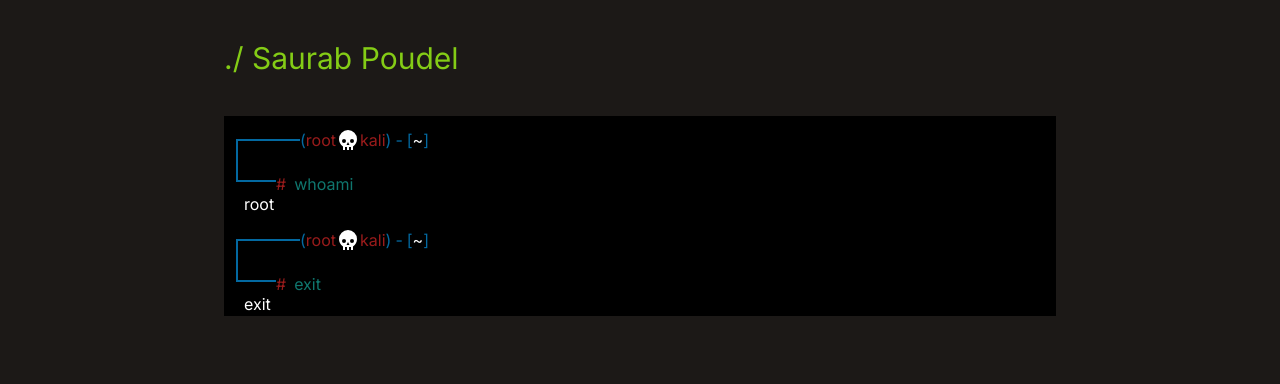
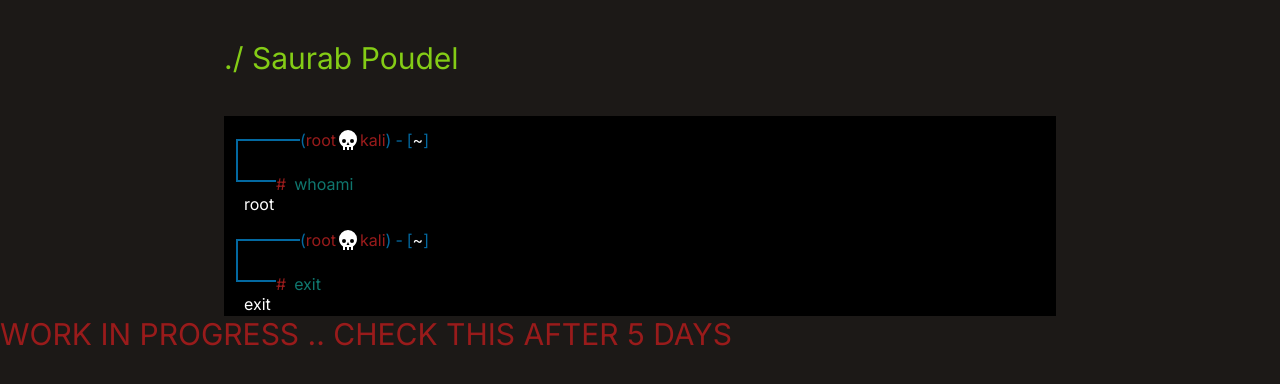
Before and after one commit to SaurabPoudel/personal-portfolio, a Next.js app: page / in a window 1280 px wide. Shown: the top 384 px of the page. Built offline with nearby package versions, Linux system fonts and the light colour scheme.

Commit message:
in progress

```diff
--- a/src/app/page.tsx
+++ b/src/app/page.tsx
@@ -4,6 +4,9 @@ export default function Home() {
   return (
     <main>
       <Hero />
+      <div className="text-red-800 text-3xl">
+        WORK IN PROGRESS .. CHECK THIS AFTER 5 DAYS
+      </div>
     </main>
   );
 }
```
